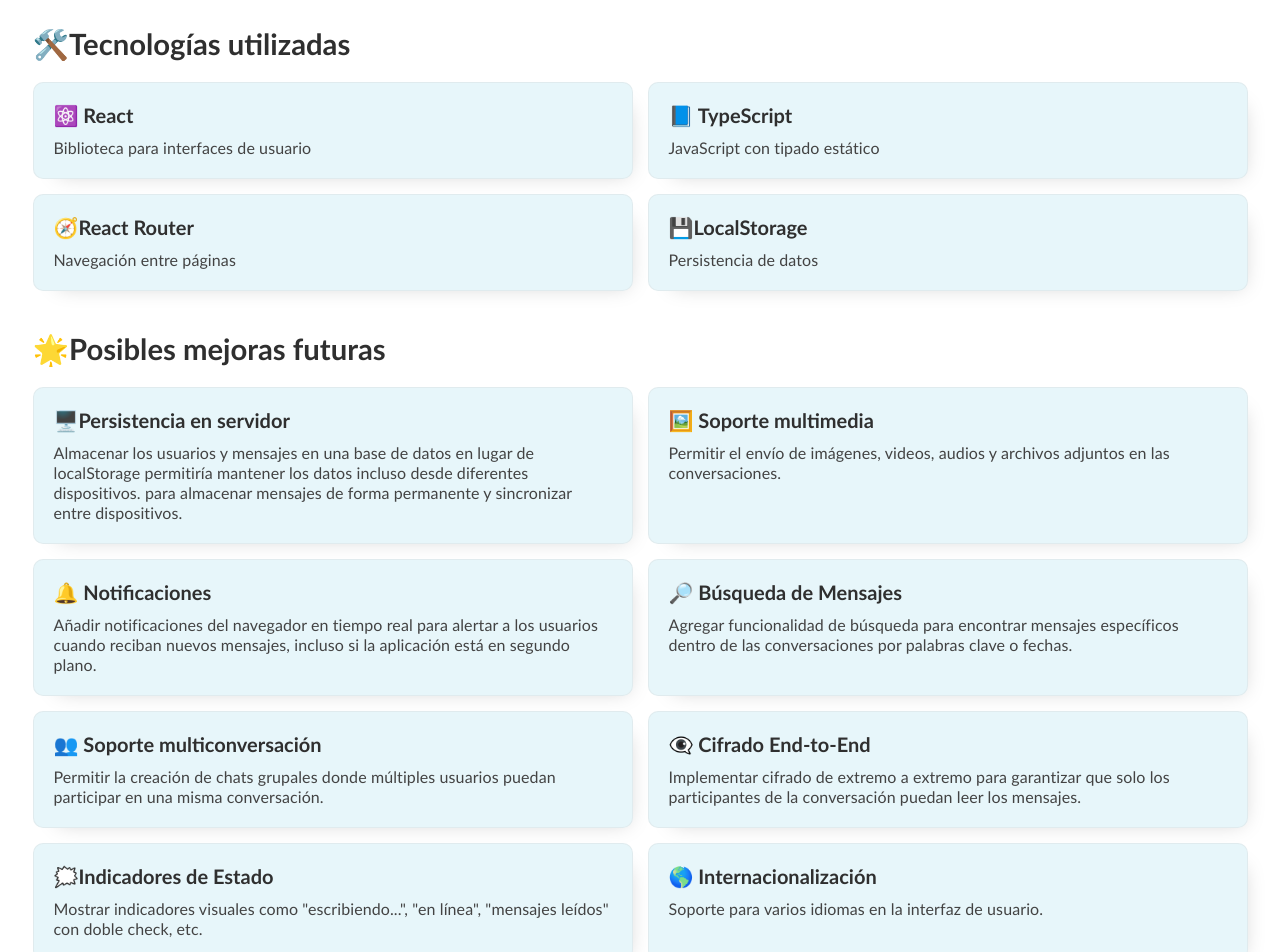
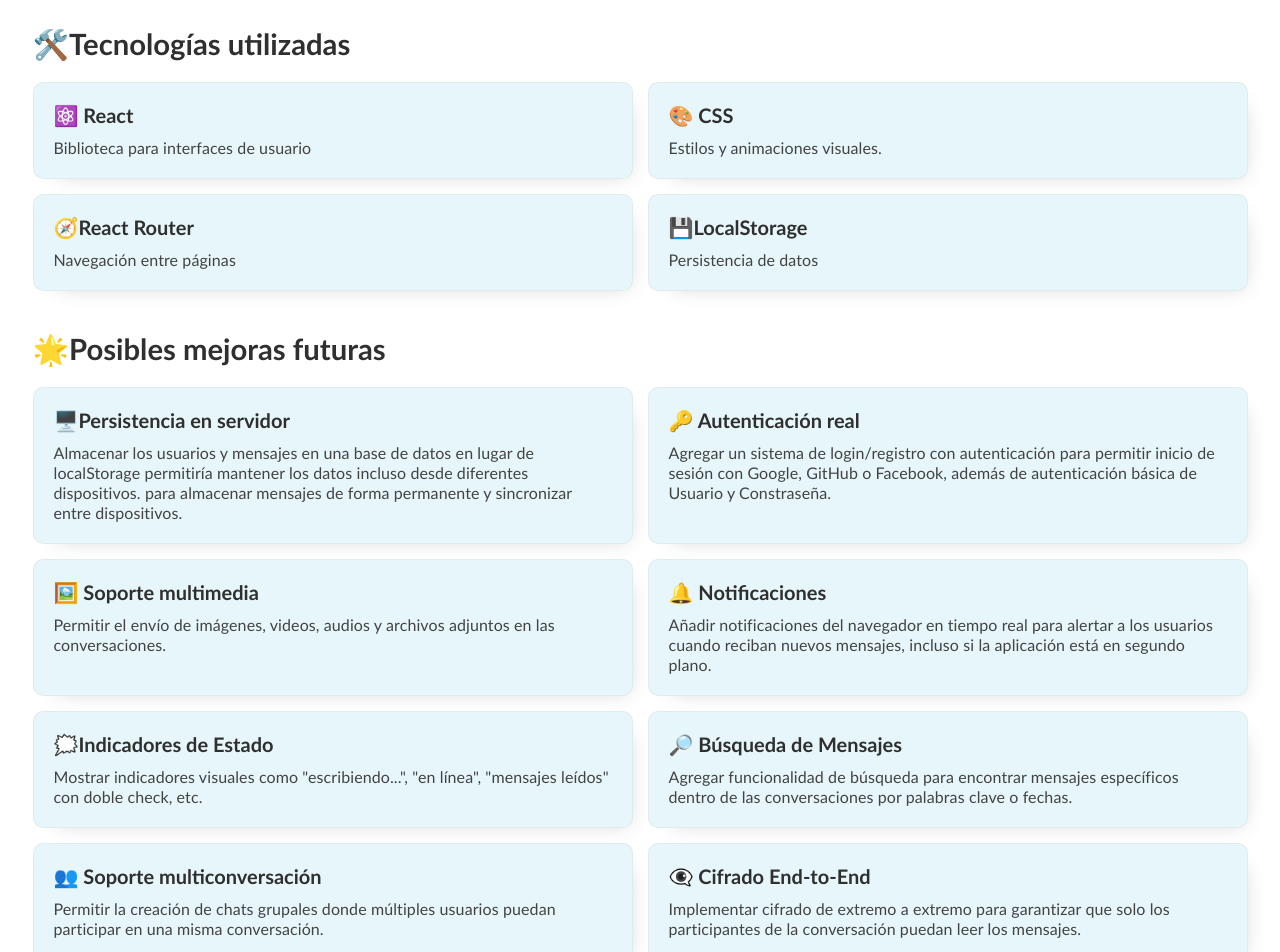
Before and after one commit to sara-carretero/base-proyecto-react-999198241, a React (Vite) app: page /help in a window 1280 px wide. Shown: the part 1080-2032 px from the top of the page. Built offline with nearby package versions, Linux system fonts and the light colour scheme; sample sign-in values are in the browser's storage.

Commit message:
change: detalles de diseño e información de la página Help.

```diff
--- a/src/context/ChatContext.jsx
+++ b/src/context/ChatContext.jsx
@@ -33,18 +33,16 @@
         },
         {
           id: 2,
-          name: "Marita Rodriguez",
+          name: "Leonel Messi",
           status: "offline",
           lastSeen: text.statusOff1,
           messages: [
-            { id: 1, text: "RESPONDEEEE QUE TENGO HAMBREE!", time: "15:00" },
-            { id: 2, text: "estoy desde las 12 en el banco!!", time: "15:10" },
-            { id: 3, text: "ahora voy a casa, llevo empanadas :)", time: "20:00" }
+            { id: 1, text: "Estoy en programación, después te mando...", time: "18:59" }
           ]
         },
         {
           id: 3,
-          name: "Luka Nicolas Piaggi",
+          name: "Sara Carretero",
           status: "online",
           lastSeen: text.statusOn,
           messages: [
@@ -54,11 +52,13 @@
         },
         {
           id: 4,
-          name: "Lucas Hernan Figueroa",
+          name: "Marita Rodriguez",
           status: "offline",
           lastSeen: text.statusOff2,
           messages: [
-            { id: 1, text: "Estoy en programación, después te mando...", time: "18:59" }
+            { id: 1, text: "RESPONDEEEE QUE TENGO HAMBREE!", time: "15:00" },
+            { id: 2, text: "estoy desde las 12 en el banco!!", time: "15:10" },
+            { id: 3, text: "ahora voy a casa, llevo empanadas :)", time: "20:00" }
           ]
         }
       ]
--- a/src/styles/help.css
+++ b/src/styles/help.css
@@ -127,11 +127,12 @@
 }
 
 .interactive {
-  transition: ease-in-out, 0.2s;
+  transition: transform 0.2s ease-in-out, filter 0.2s ease-in-out;
 }
 
 .interactive:hover {
   transform: translateY(-8px);
+  filter: brightness(1.1);
 }
 
 .functions {
--- a/src/styles/index.css
+++ b/src/styles/index.css
@@ -12,8 +12,7 @@
 
 .sidebar {
   width: 250px;
-  background-color: #f5f5f5;
-  border-right: 1px solid #ddd;
+  border-right: 1px solid var(--border);
   display: flex;
   flex-direction: column;
 }
@@ -21,7 +20,7 @@
 .search {
   padding: 10px;
   border: none;
-  border-bottom: 1px solid #ddd;
+  border-bottom: 1px solid var(--border);
 }
 
 .search-result {
@@ -47,12 +46,13 @@
   cursor: pointer;
   width: 100%;
   border-radius: 20px;
-  border: 1px solid #eee;
+  border: 1px solid var(--border);
+  color: var(--logo);
 }
 
 .user:hover {
-  background-color: #eee;
-  color: #151922;
+  background: var(--card);
+  color: var(--text2);
 }
 
 .user-info {
@@ -69,7 +69,7 @@
   width: 40px;
   border-radius: 50%;
   margin-right: 10px;
-  border: 2px solid #ddd;
+  border: 2px solid var(--border);
 }
 
 /* end user list */
@@ -89,11 +89,10 @@
 
 .chat-header {
   padding: 12px 15px;
-  border-bottom: 1px solid #ddd;
+  border-bottom: 1px solid var(--border);
   display: flex;
   justify-content: space-between;
   align-items: center;
-  background-color: #fff;
 }
 
 .chat-header #view-contactsBtn {
@@ -137,7 +136,6 @@
 .chat-messages {
   flex: 1;
   padding: 15px;
-  background-color: #fafafa;
   display: flex;
   flex-direction: column;
   gap: 10px;
@@ -162,7 +160,7 @@
 .chat-footer {
   display: flex;
   padding: 10px;
-  border-top: 1px solid #ddd;
+  border-top: 1px solid var(--border);
   gap: 10px;
 }
 
@@ -175,7 +173,7 @@
 .chat-footer input {
   flex: 1;
   padding: 10px;
-  border: 1px solid #ddd;
+  border: 1px solid var(--border);
 }
 
 .chat-footer button {
@@ -272,6 +270,7 @@
   --title: #0065d080;
   --logo: #343434;
   --text: #2f2f2f;
+  --text2: #000000;
   --muted-bg: #f4f7fe;
   --muted-fg: #2f2f2f;
   --border: #e5e7eb;
@@ -289,6 +288,7 @@
   --title: #97c7fabb;
   --logo: #acacac;
   --text: #919191;
+  --text2: #e5e7eb;
   --muted-bg: #c9caca;
   --muted-fg: #2f2f2f;
   --border: #1f2937;
--- a/src/views/Help.jsx
+++ b/src/views/Help.jsx
@@ -80,8 +80,8 @@
               <p>Biblioteca para interfaces de usuario</p>
             </div>
             <div className="box-item interactive">
-              <h3>📘 TypeScript</h3>
-              <p>JavaScript con tipado estático</p>
+              <h3>🎨 CSS</h3>
+              <p>Estilos y animaciones visuales.</p>
             </div>
             <div className="box-item interactive">
               <h3>🧭React Router</h3>
@@ -106,12 +106,20 @@
               <p> Almacenar los usuarios y mensajes en una base de datos en lugar de localStorage permitiría mantener los datos incluso desde diferentes dispositivos. para almacenar mensajes de forma permanente y sincronizar entre dispositivos.</p>
             </div>
             <div className="box-item">
+              <h3>🔑 Autenticación real</h3>
+              <p> Agregar un sistema de login/registro con autenticación para permitir inicio de sesión con Google, GitHub o Facebook, además de autenticación básica de Usuario y Constraseña.</p>
+            </div>
+            <div className="box-item">
               <h3>🖼️ Soporte multimedia</h3>
               <p> Permitir el envío de imágenes, videos, audios y archivos adjuntos en las conversaciones.</p>
             </div>
             <div className="box-item">
               <h3>🔔 Notificaciones</h3>
               <p>  Añadir notificaciones del navegador en tiempo real para alertar a los usuarios cuando reciban nuevos mensajes, incluso si la aplicación está en segundo plano.</p>
+            </div>
+            <div className="box-item">
+              <h3>🗯️Indicadores de Estado</h3>
+              <p> Mostrar indicadores visuales como "escribiendo...", "en línea", "mensajes leídos" con doble check, etc.</p>
             </div>
             <div className="box-item">
               <h3>🔎 Búsqueda de Mensajes</h3>
@@ -126,18 +134,12 @@
               <p>  Implementar cifrado de extremo a extremo para garantizar que solo los participantes de la conversación puedan leer los mensajes.</p>
             </div>
             <div className="box-item">
-              <h3>🗯️Indicadores de Estado</h3>
-              <p> Mostrar indicadores visuales como "escribiendo...", "en línea", "mensajes leídos" con doble check, etc.</p>
-            </div>
-            <div className="box-item">
-              <h3>🌎 Internacionalización</h3>
-              <p> Soporte para varios idiomas en la interfaz de usuario.</p>
+              <h3>🪄 Temas y Personalización</h3>
+              <p> Permitir al usuario personalizar la apariencia de la aplicación con colores y diseños personalizados.</p>
             </div>
           </div>
-
         </section>
       </main>
-
       <footer className="help-footer">
         <p> Clon de Whatsapp </p>
         <p>&copy; 2025 Proyecto frontend - Curso Fullstack UTN</p>
```
